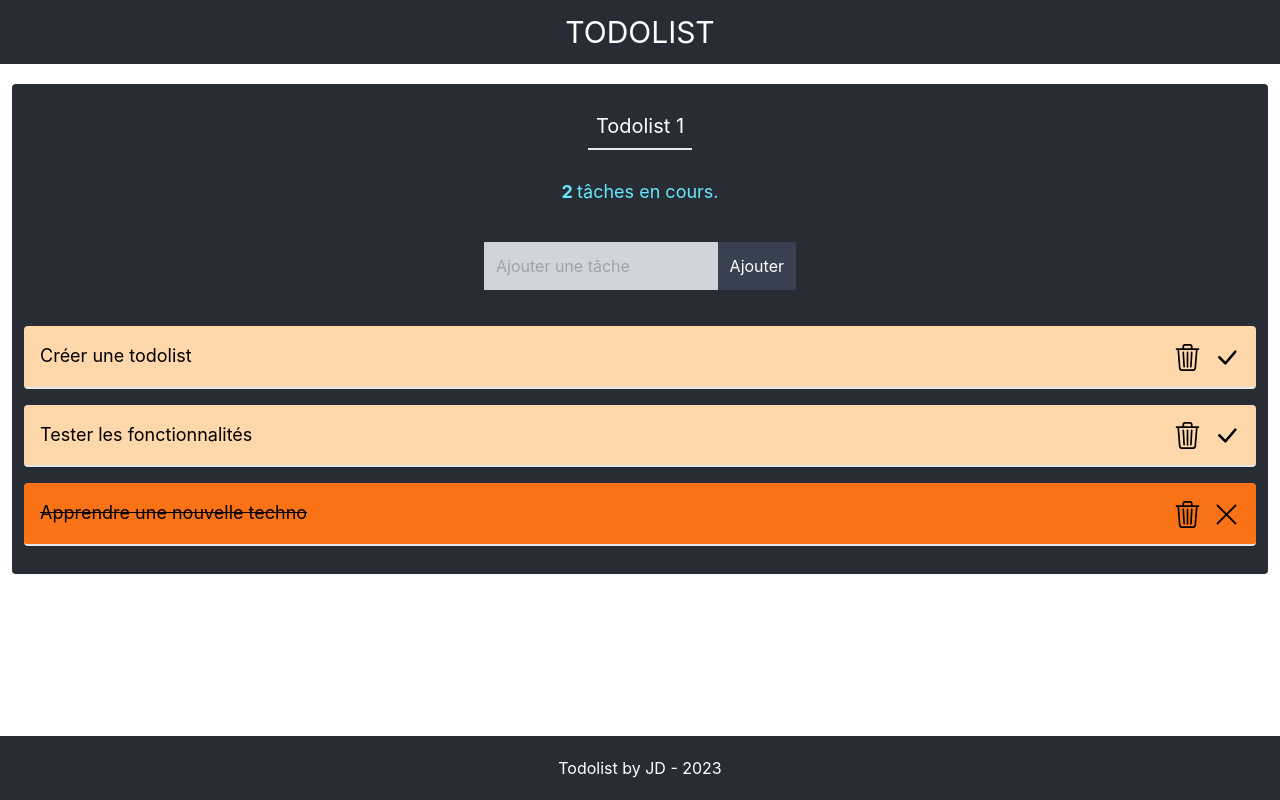
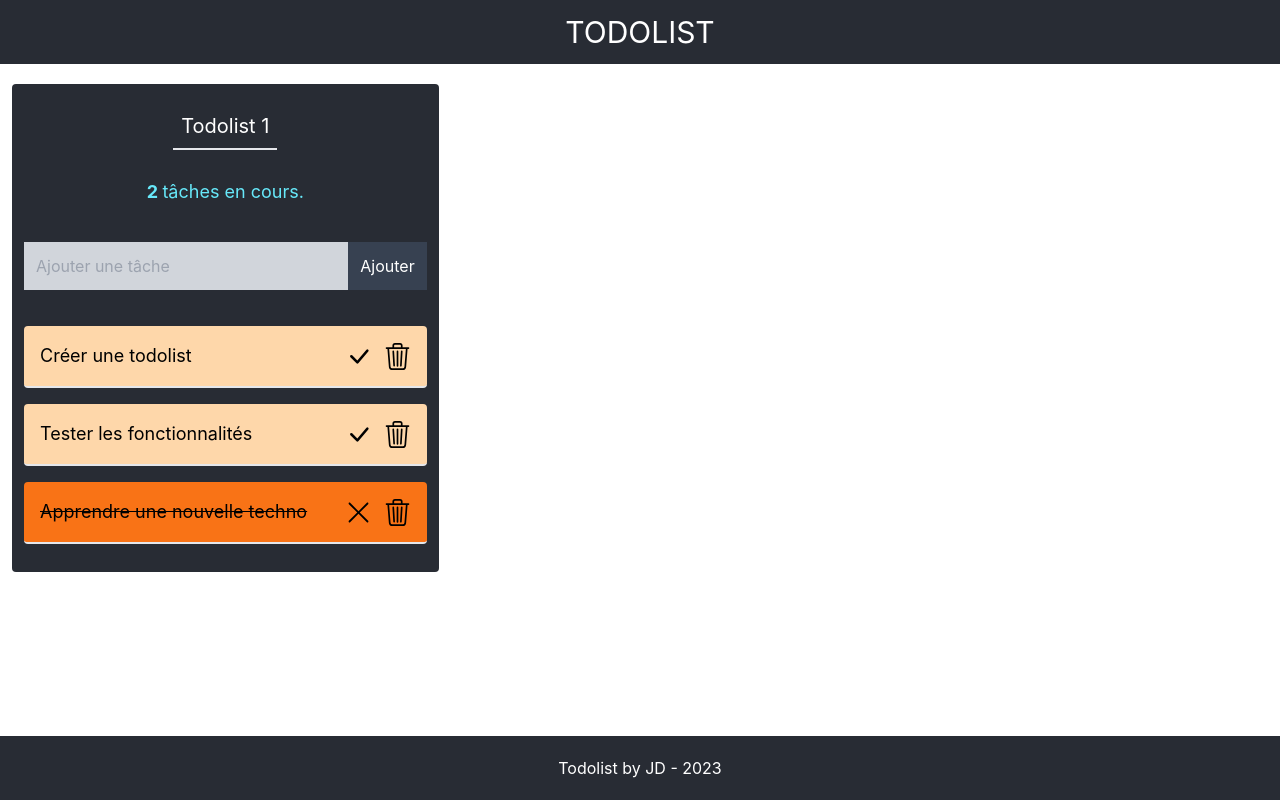
Before and after one commit to Jeremy-Desloovere/Todolist-Party, a React (Create React App) app: page / in a window 1280 px wide. Built offline with nearby package versions, Linux system fonts and the light colour scheme.

Commit message:
correction width elements

```diff
--- a/src/components/TaskList.js
+++ b/src/components/TaskList.js
@@ -25,16 +25,16 @@ const TaskList = () => {
                                 className='notdonetask'>
                                 <p>{task.label}</p>
                                 <span
-                                    className=''>
+                                    className='flex'>
+                                    <BsCheckLg
+                                        className='icon'
+                                        size="1.5em"
+                                        onClick={() => toggleTask(task.id)}
+                                    />
                                     <BsTrash3
-                                        className='ml-3 inline cursor-pointer '
+                                        className='icon '
                                         size="1.5em"
                                         onClick={() => deleteTask(task.id)}
-                                    />
-                                    <BsCheckLg
-                                        className='ml-3 inline cursor-pointer'
-                                        size="1.5em"
-                                        onClick={() => toggleTask(task.id)}
                                     />
 
 
@@ -54,18 +54,18 @@ const TaskList = () => {
                                 className='donetask'>
                                 <p >{task.label}</p>
                                 <span
-                                    className=''>
+                                    className='flex'>
+                                    <RxCross1
+                                        className='icon'
+                                        size="1.5em"
+                                        onClick={() => toggleTask(task.id)}
+                                    />
                                     <BsTrash3
-                                        className='ml-3 inline cursor-pointer '
+                                        className='icon '
                                         size="1.5em"
                                         onClick={() => deleteTask(task.id)}
                                     />
 
-                                    <RxCross1
-                                        className='ml-3 inline cursor-pointer'
-                                        size="1.5em"
-                                        onClick={() => toggleTask(task.id)}
-                                    />
 
 
                                 </span>
--- a/src/index.css
+++ b/src/index.css
@@ -26,6 +26,7 @@ h1 {
   @apply text-3xl  text-textColor
 }
 
+
 }
 
 
@@ -33,7 +34,7 @@ h1 {
 
   .todolist
   {
-    @apply    flex flex-col justify-center items-center my-10  mt-5 bg-darkColor m-3 p-3 rounded
+    @apply  md:w-1/2 lg:w-1/3 flex flex-col justify-center items-center my-10  mt-5 bg-darkColor m-3 p-3 rounded
   }
   .title
   {
@@ -45,11 +46,11 @@ h1 {
   }
   .formadd
   {
-    @apply  my-5  max-w-full
+    @apply  my-5  w-full flex
   }
   .formadd-input
   {
-    @apply  p-3 bg-gray-300 w-2/3
+    @apply  p-3 bg-gray-300 w-full
   }
   .notdonetask
   {
@@ -59,6 +60,11 @@ h1 {
   {
     @apply  border-b-2 flex items-center justify-between my-4 rounded p-4 text-lg bg-orange-500 line-through
   }
+  .icon
+  {
+    @apply  sm:ml-3 inline cursor-pointer
+  }
+
 
 
 
```
